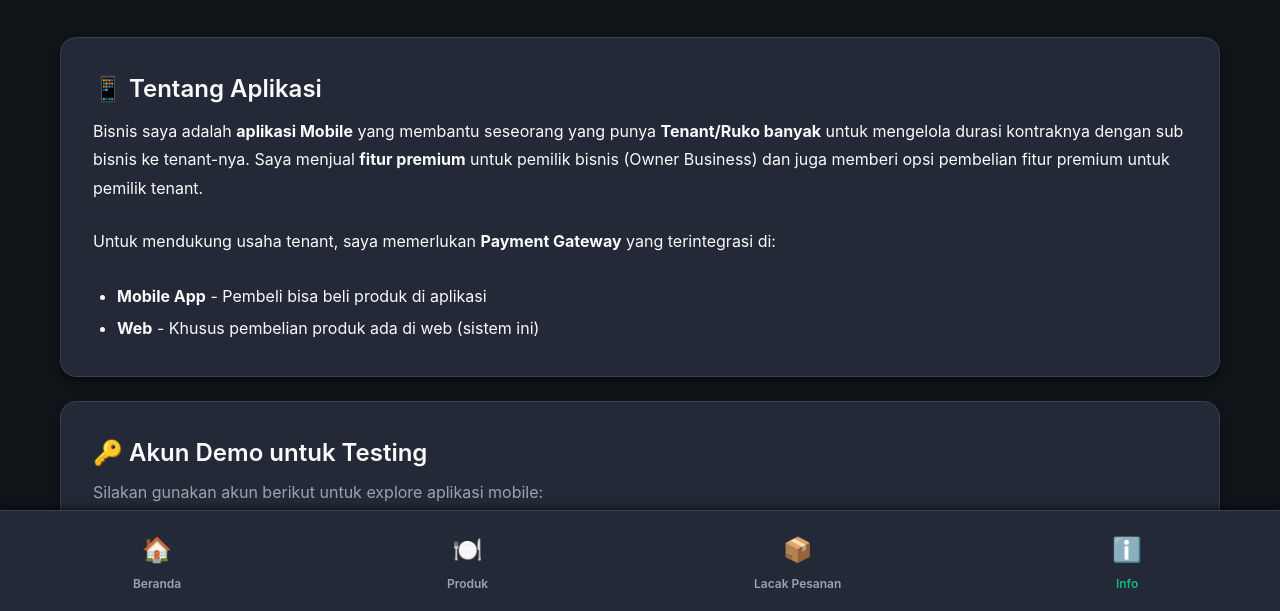
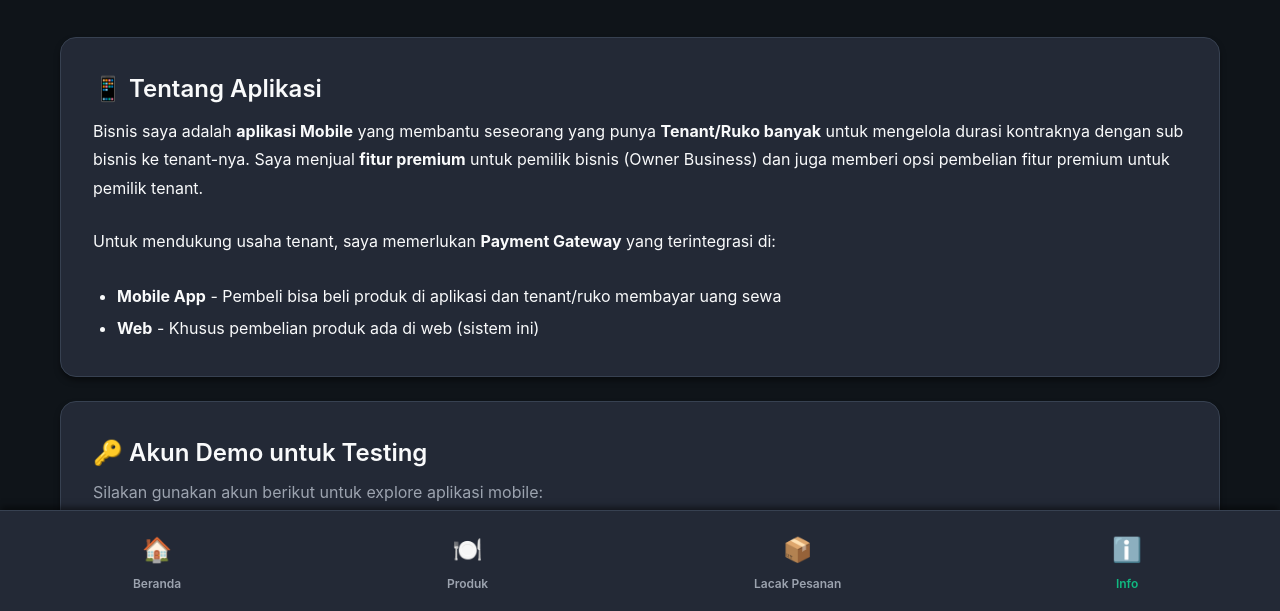
Before and after one commit to Ryota679/kantin-web-ordering, a plain HTML site: page info.html in a window 1280 px wide. Shown: the part 187-798 px from the top of the page. Drawn offline with Linux system fonts and the light colour scheme.

Commit message:
docs: Clarify payment gateway use cases in info page
- Add tenant/ruko rent payment use case for mobile app
- Make it clear Midtrans is needed for both product purchases and rent payments

```diff
--- a/info.html
+++ b/info.html
@@ -28,7 +28,8 @@
                 Untuk mendukung usaha tenant, saya memerlukan <strong>Payment Gateway</strong> yang terintegrasi di:
             </p>
             <ul style="color: var(--text-primary); margin-left: 24px; margin-top: 12px; line-height: 2;">
-                <li><strong>Mobile App</strong> - Pembeli bisa beli produk di aplikasi</li>
+                <li><strong>Mobile App</strong> - Pembeli bisa beli produk di aplikasi dan tenant/ruko membayar uang
+                    sewa</li>
                 <li><strong>Web</strong> - Khusus pembelian produk ada di web (sistem ini)</li>
             </ul>
         </div>
```
